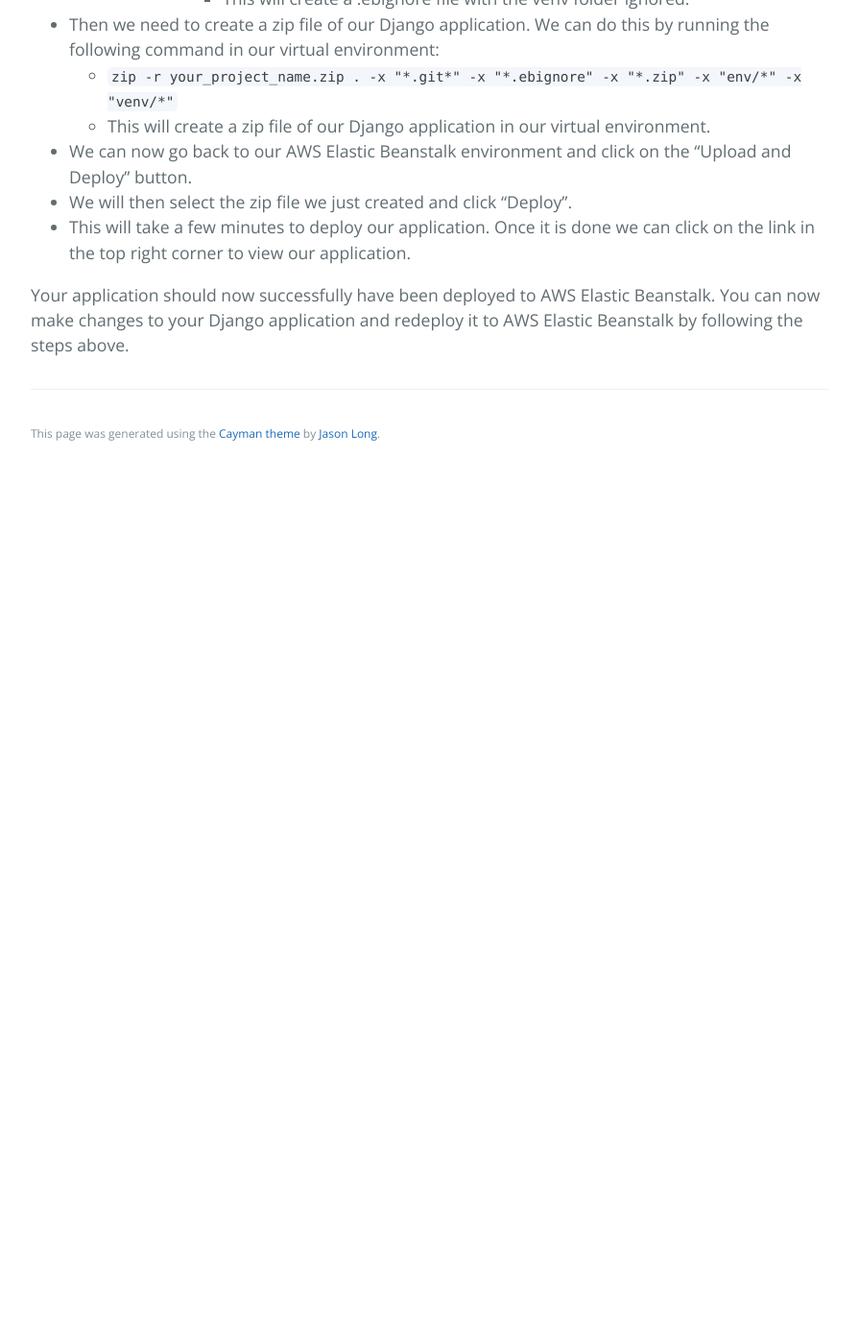
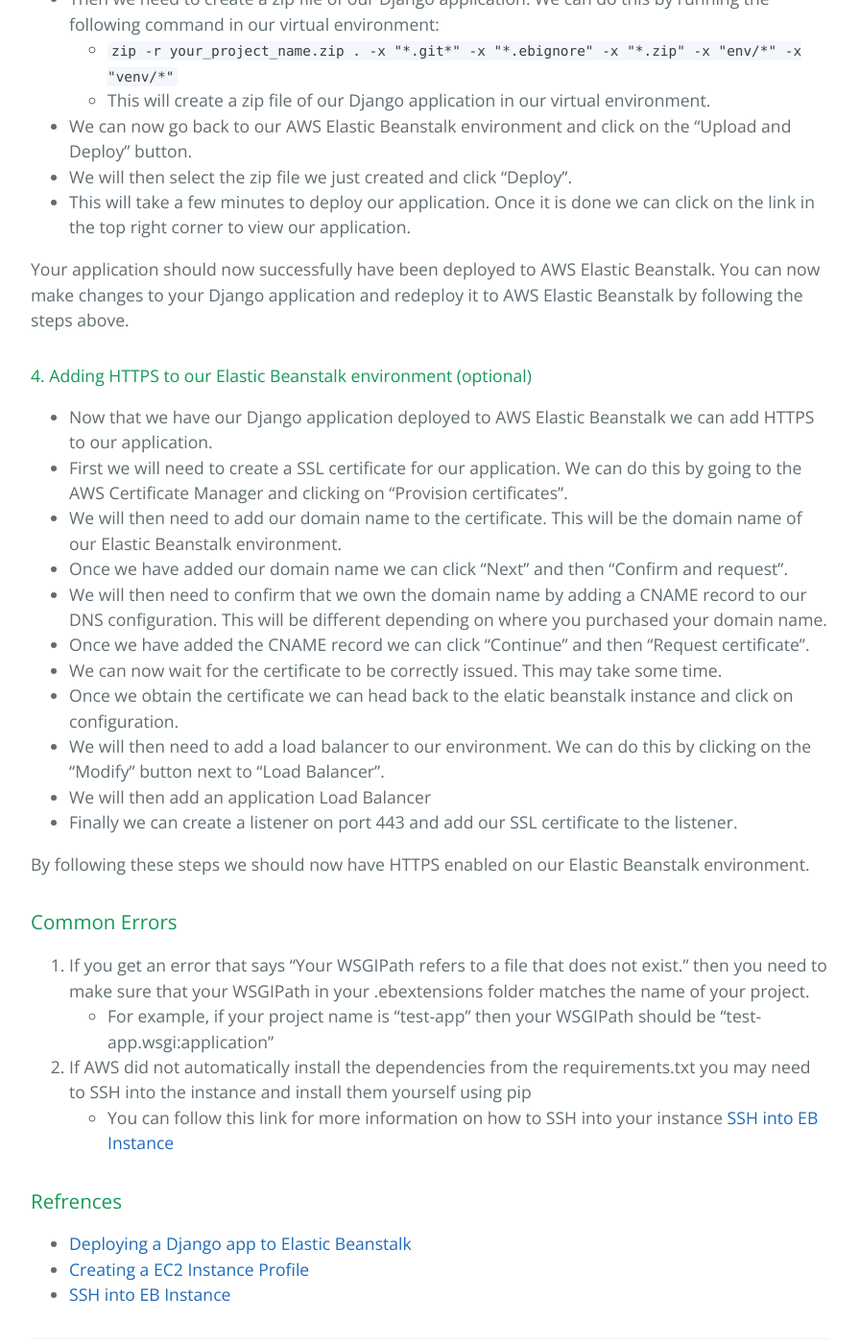
Before and after one commit to learning-software-engineering/learning-software-engineering.github.io, a Jekyll site: the page built from Topics/Tech_Stacks/Deploying_Django_to_AWS.md, in a window 1280 px wide and 1400 px high, scrolled down 2827 px. Shown: the whole window at 96% size, without its empty margins (192-1087 px from the left). Built offline with Jekyll 4.4.1, drawn with Linux system fonts in a browser that asks for light colours; our own code applies the rules of GitHub Pages for plain Markdown files; before the commit the page ends 3321 px from its top, so only the background shows below that; some of the changed text lies outside the part shown.

Commit message:
made some minor changes

```diff
--- a/Topics/Tech_Stacks/Deploying_Django_to_AWS.md
+++ b/Topics/Tech_Stacks/Deploying_Django_to_AWS.md
@@ -82,3 +82,30 @@
 - This will take a few minutes to deploy our application. Once it is done we can click on the link in the top right corner to view our application.
 
 Your application should now successfully have been deployed to AWS Elastic Beanstalk. You can now make changes to your Django application and redeploy it to AWS Elastic Beanstalk by following the steps above.
+
+#### 4. Adding HTTPS to our Elastic Beanstalk environment (optional)
+- Now that we have our Django application deployed to AWS Elastic Beanstalk we can add HTTPS to our application.
+- First we will need to create a SSL certificate for our application. We can do this by going to the AWS Certificate Manager and clicking on "Provision certificates".
+- We will then need to add our domain name to the certificate. This will be the domain name of our Elastic Beanstalk environment.
+- Once we have added our domain name we can click "Next" and then "Confirm and request".
+- We will then need to confirm that we own the domain name by adding a CNAME record to our DNS configuration. This will be different depending on where you purchased your domain name.
+- Once we have added the CNAME record we can click "Continue" and then "Request certificate".
+- We can now wait for the certificate to be correctly issued. This may take some time.
+- Once we obtain the certificate we can head back to the elatic beanstalk instance and click on configuration.
+- We will then need to add a load balancer to our environment. We can do this by clicking on the "Modify" button next to "Load Balancer".
+- We will then add an application Load Balancer
+- Finally we can create a listener on port 443 and add our SSL certificate to the listener.
+
+By following these steps we should now have HTTPS enabled on our Elastic Beanstalk environment.
+
+
+### Common Errors
+1. If you get an error that says "Your WSGIPath refers to a file that does not exist." then you need to make sure that your WSGIPath in your .ebextensions folder matches the name of your project.
+   - For example, if your project name is "test-app" then your WSGIPath should be "test-app.wsgi:application"
+2. If AWS did not automatically install the dependencies from the requirements.txt you may need to SSH into the instance and install them yourself using pip
+   - You can follow this link for more information on how to SSH into your instance [SSH into EB Instance](https://docs.aws.amazon.com/elasticbeanstalk/latest/dg/eb3-ssh.html)
+
+### Refrences
+- [Deploying a Django app to Elastic Beanstalk](https://docs.aws.amazon.com/elasticbeanstalk/latest/dg/create-deploy-python-django.html)
+- [Creating a EC2 Instance Profile](https://docs.matillion.com/metl/docs/2765606/#to-attach-an-iam-role-to-an-instance-using-the-aws-cli)
+- [SSH into EB Instance](https://docs.aws.amazon.com/elasticbeanstalk/latest/dg/eb3-ssh.html)
```
Also changed, not shown: other parts of Topics/Tech_Stacks/Deploying_Django_to_AWS.md (+1 -1 lines).
